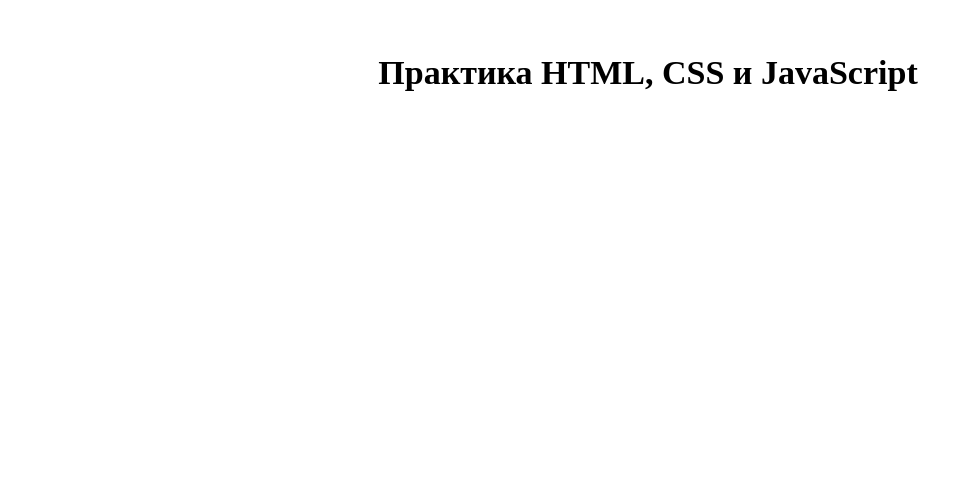
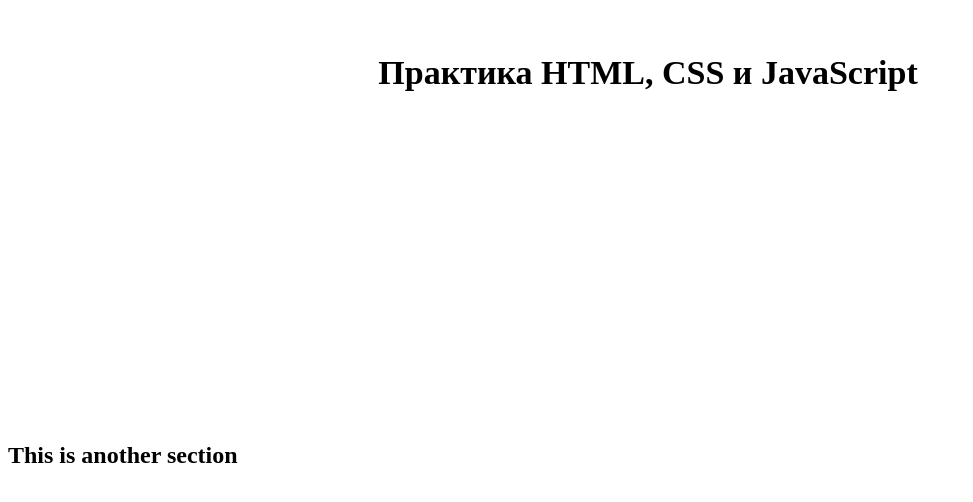
Before and after one commit to nowmdr/first-project, a plain HTML site: page index.html in a window 1280 px wide. Shown: the part 1467-1969 px from the top of the page, without its empty margins (0-973 px from the left). Drawn offline with Linux system fonts and the light colour scheme.

Commit message:
Add another section

```diff
--- a/index.html
+++ b/index.html
@@ -66,6 +66,9 @@
         </li>
       </ul>
     </section>
+    <section>
+      <h2>This is another section</h2>
+    </section>
   </main>
   <footer class="footer centered-block">
     <div class="footer__logo"></div>
```
